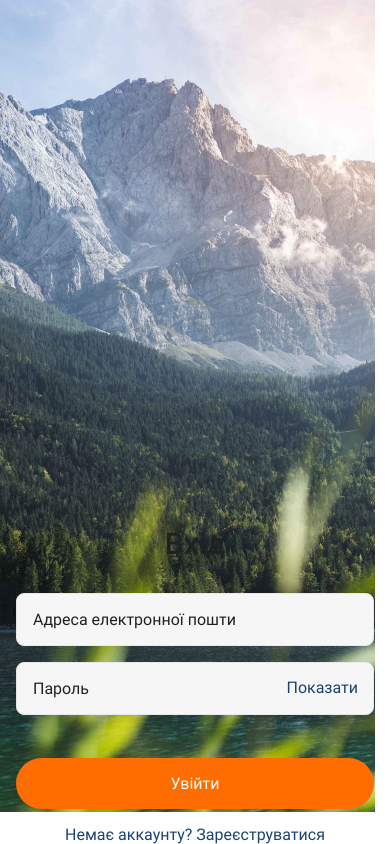
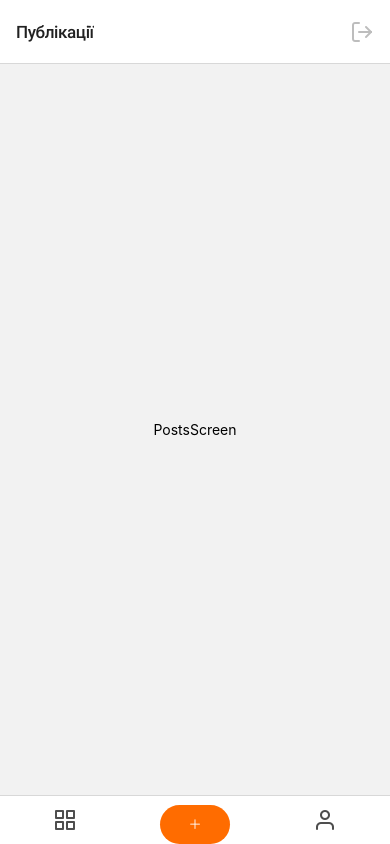
Before and after one commit to ViktoriiaMurzhak/react-native-app, a React Native app: screen /Posts in a window 390 px wide. Built offline with nearby package versions, Linux system fonts and the light colour scheme.

Commit message:
hw 4 in process

```diff
--- a/App.js
+++ b/App.js
@@ -17,7 +17,7 @@ const loadFonts = async () => {
 
 export default function App() {
   const [isReady, setIsReady] = useState(false)
-  const routing = useRoute(false)
+  const routing = useRoute(true)
 
   if (!isReady) {
     return (
--- a/Screens/auth/RegistrationScreen.jsx
+++ b/Screens/auth/RegistrationScreen.jsx
@@ -1,5 +1,5 @@
 import React, { useState } from 'react'
-import { Camera, CameraType } from 'expo-camera'
+
 import { StatusBar } from 'expo-status-bar'
 import { AntDesign } from '@expo/vector-icons'
 import {
@@ -13,7 +13,9 @@ import {
   KeyboardAvoidingView,
   Keyboard,
   TouchableWithoutFeedback,
+  Image,
 } from 'react-native'
+import { Camera, CameraType } from 'expo-camera'
 
 const initialState = {
   login: '',
@@ -26,11 +28,12 @@ export default function RegistrationScreen({ navigation }) {
   const [state, setState] = useState(initialState)
   const [isPasswordSecure, setIsPasswordSecure] = useState(true)
   const [camera, setCamera] = useState(null)
+  const [photo, setPhoto] = useState('')
 
-  const [isCameraReady, setIsCameraReady] = useState(true)
-
-  const onCameraReady = () => {
-    setIsCameraReady(true)
+  const takePhoto = async () => {
+    const { status } = await Camera.requestCameraPermissionsAsync()
+    const photo = await camera.takePictureAsync()
+    setPhoto(photo.uri)
   }
 
   const registration = () => {
@@ -45,11 +48,6 @@ export default function RegistrationScreen({ navigation }) {
   const keyboardHide = () => {
     setIsShowKeyboard(false)
     Keyboard.dismiss()
-  }
-
-  const takePhoto = async () => {
-    const photo = await camera.takePictureAsync()
-    console.log(photo)
   }
 
   return (
@@ -76,15 +74,49 @@ export default function RegistrationScreen({ navigation }) {
               style={styles.camera}
               ref={setCamera}
               type={CameraType.front}
-              onCameraReady={onCameraReady}
             >
+              {photo && (
+                <>
+                  <View style={styles.takePhotoContainer}>
+                    <Image source={{ uri: photo }} style={styles.photo} />
+                  </View>
+                </>
+              )}
+            </Camera>
+            {photo && (
               <TouchableOpacity
-                style={{ position: 'absolute', bottom: 14, right: -12.5 }}
+                onPress={() => {
+                  setPhoto('')
+                }}
+                style={{
+                  position: 'absolute',
+                  bottom: 510,
+                  right: 136,
+                  width: 24,
+                  height: 24,
+                  backgroundColor: '#ffffff',
+                  borderRadius: 50,
+                  borderWidth: 1,
+                  borderColor: '#E8E8E8',
+                  justifyContent: 'center',
+                  alignItems: 'center',
+                }}
+              >
+                <AntDesign name="close" size={20} color="#BDBDBD" />
+              </TouchableOpacity>
+            )}
+            {!photo && (
+              <TouchableOpacity
+                style={{
+                  position: 'absolute',
+                  bottom: 510,
+                  right: 136,
+                }}
                 onPress={takePhoto}
               >
                 <AntDesign name="pluscircleo" size={25} color="#FF6C00" />
               </TouchableOpacity>
-            </Camera>
+            )}
             <KeyboardAvoidingView
               behavior={Platform.OS == 'ios' ? 'padding' : 'height'}
             >
@@ -175,6 +207,13 @@ const styles = StyleSheet.create({
     width: 120,
     height: 120,
     backgroundColor: '#F6F6F6',
+
+    borderRadius: 16,
+    overflow: 'hidden',
+  },
+  photo: {
+    width: 120,
+    height: 120,
     borderRadius: 16,
   },
   title: {
@@ -235,4 +274,7 @@ const styles = StyleSheet.create({
     fontSize: 16,
     lineHeight: 19,
   },
+  takePhotoContainer: {
+    position: 'absolute',
+  },
 })
--- a/Screens/main/CreatePostsScreen.jsx
+++ b/Screens/main/CreatePostsScreen.jsx
@@ -1,10 +1,67 @@
-import React from 'react'
-import { Text, View, StyleSheet } from 'react-native'
+import React, { useState } from 'react'
+import {
+  Text,
+  View,
+  StyleSheet,
+  TouchableOpacity,
+  Image,
+  Dimensions,
+} from 'react-native'
+import { Camera, CameraType } from 'expo-camera'
+import { FontAwesome } from '@expo/vector-icons'
 
-export default function CreatePostsScreen() {
+export default function CreatePostsScreen({ navigation }) {
+  const [camera, setCamera] = useState(null)
+  const [photo, setPhoto] = useState('')
+
+  const takePhoto = async () => {
+    const { status } = await Camera.requestCameraPermissionsAsync()
+    const photo = await camera.takePictureAsync()
+    setPhoto(photo.uri)
+  }
+
+  const sendPhoto = () => {
+    console.log('navigation', navigation)
+    navigation.navigate('Posts', { photo })
+  }
+
   return (
     <View style={styles.container}>
-      <Text>CreatePostsScreene</Text>
+      <Camera style={styles.camera} ref={setCamera} type={CameraType.back}>
+        {photo && (
+          <View style={styles.takePhotoContainer}>
+            <Image source={{ uri: photo }} style={styles.photo} />
+          </View>
+        )}
+        {!photo && (
+          <TouchableOpacity onPress={takePhoto} style={styles.snap}>
+            <FontAwesome name="camera" size={24} color="#BDBDBD" />
+          </TouchableOpacity>
+        )}
+        {photo && (
+          <TouchableOpacity
+            onPress={() => {
+              setPhoto('')
+            }}
+            style={{
+              width: 60,
+              height: 60,
+              borderRadius: 50,
+              backgroundColor: 'rgba(255, 255, 255, 0.3)',
+              alignItems: 'center',
+              justifyContent: 'center',
+            }}
+          >
+            <FontAwesome name="camera" size={24} color="#FFFFFF" />
+          </TouchableOpacity>
+        )}
+      </Camera>
+      <Text style={styles.text}>
+        {!photo ? 'Завантажити фото' : 'Редагувати фото'}
+      </Text>
+      <TouchableOpacity style={styles.btnSubmit} onPress={sendPhoto}>
+        <Text style={styles.btnText}>Опублікувати</Text>
+      </TouchableOpacity>
     </View>
   )
 }
@@ -12,7 +69,59 @@ export default function CreatePostsScreen() {
 const styles = StyleSheet.create({
   container: {
     flex: 1,
+    backgroundColor: '#ffffff',
+  },
+  camera: {
+    height: 240,
+    marginHorizontal: 16,
+    marginTop: 32,
+    borderColor: '#E8E8E8',
+    borderWidth: 1,
+    borderRadius: 8,
+    overflow: 'hidden',
+    alignItems: 'center',
+    justifyContent: 'center',
+  },
+  snap: {
+    width: 60,
+    height: 60,
+    borderRadius: 50,
+    backgroundColor: '#ffffff',
+    alignItems: 'center',
+    justifyContent: 'center',
+  },
+  takePhotoContainer: {
+    position: 'absolute',
+  },
+  photo: {
+    height: 240,
+    width: Dimensions.get('window').width - 32,
+    borderRadius: 8,
+  },
+  text: {
+    color: '#BDBDBD',
+    marginLeft: 16,
+    marginTop: 8,
+    fontFamily: 'Roboto-Regular',
+
+    fontSize: 16,
+    lineHeight: 19,
+  },
+  btnSubmit: {
+    marginTop: 32,
+    marginHorizontal: 16,
+    paddingBottom: 16,
+    paddingTop: 16,
+    backgroundColor: '#FF6C00',
+    borderRadius: 100,
     justifyContent: 'center',
     alignItems: 'center',
   },
+  btnText: {
+    fontFamily: 'Roboto-Regular',
+
+    fontSize: 16,
+    lineHeight: 19,
+    color: '#FFFFFF',
+  },
 })
--- a/Screens/main/PostsScreen.jsx
+++ b/Screens/main/PostsScreen.jsx
@@ -1,7 +1,8 @@
 import React from 'react'
 import { Text, View, StyleSheet } from 'react-native'
 
-export default function PostsScreen() {
+export default function PostsScreen({ route }) {
+  console.log('route.params', route.params)
   return (
     <View style={styles.container}>
       <Text>PostsScreen</Text>
```
